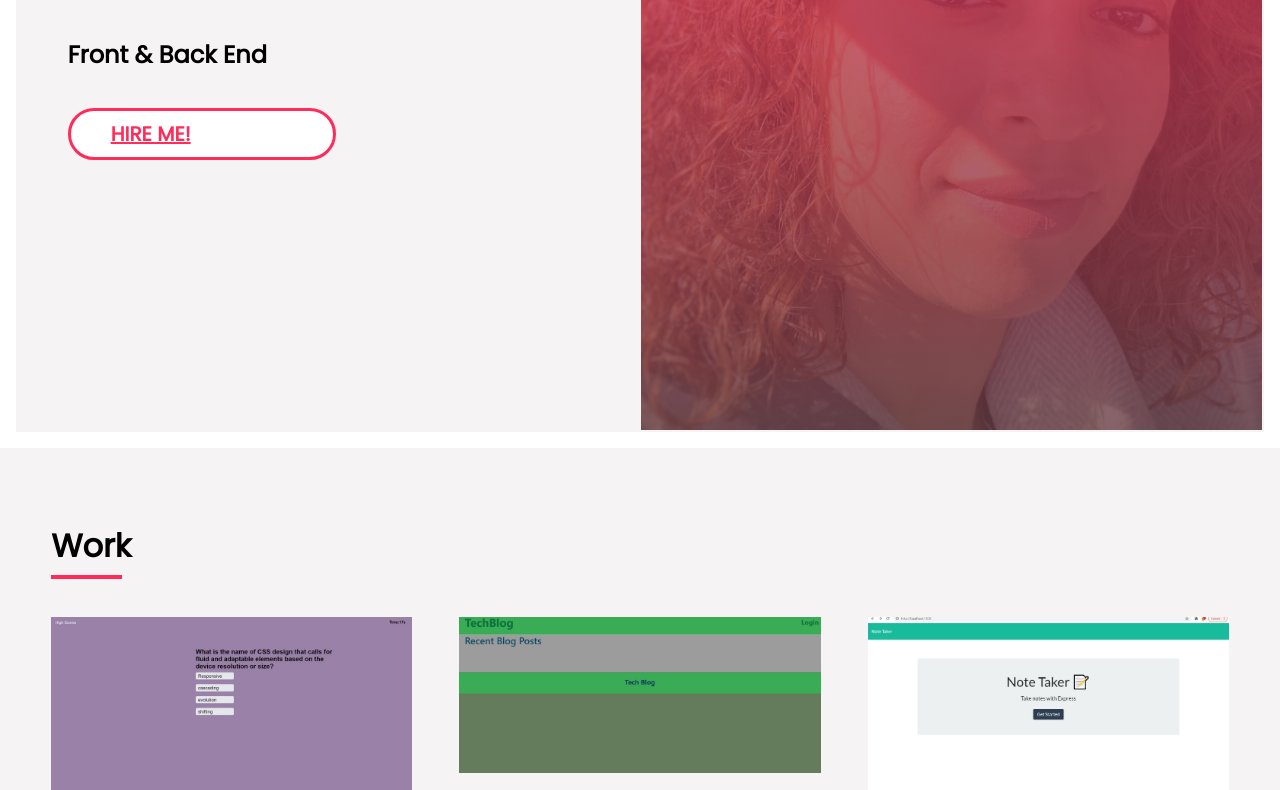
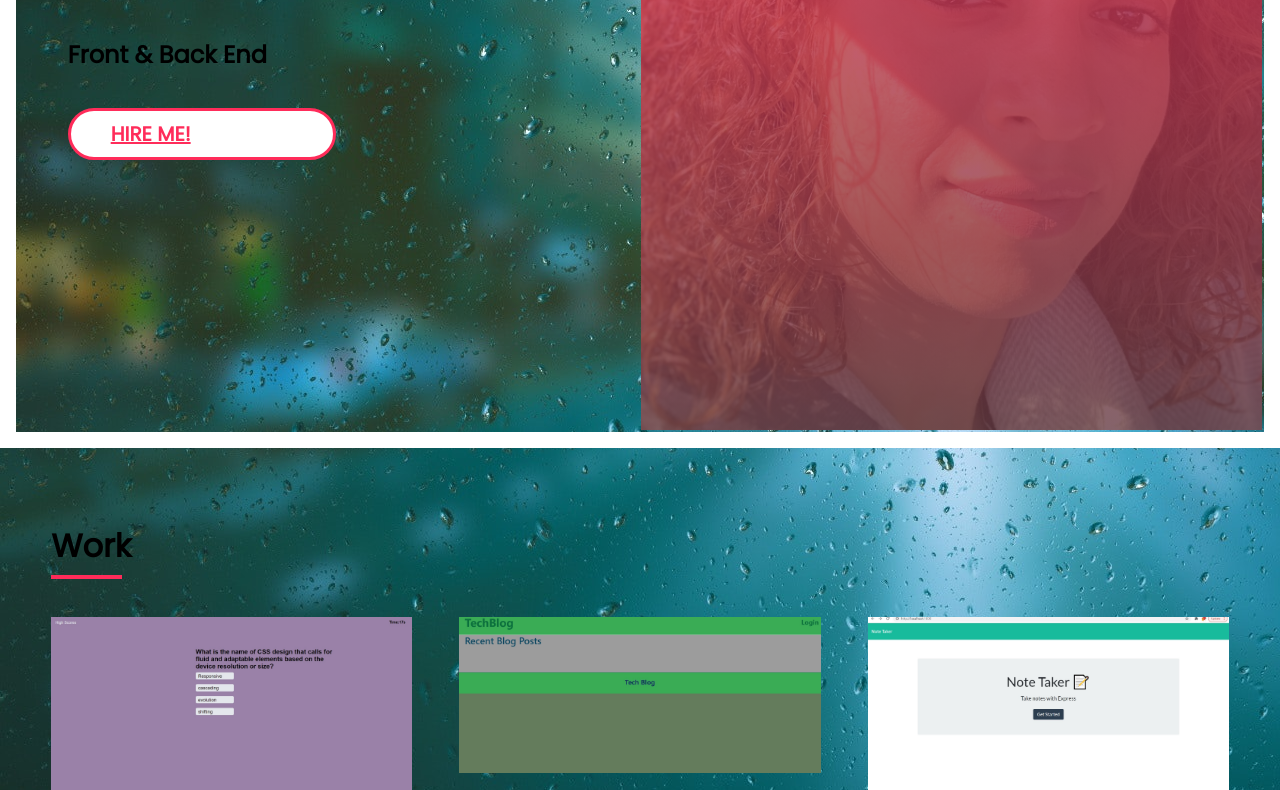
Before and after one commit to shaimajobran/Updated-Potfolio-3, a plain HTML site: page index.html in a window 1280 px wide. Shown: the part 350-1140 px from the top of the page. Drawn offline with nearby package versions, Linux system fonts and the light colour scheme.

Commit message:
background

```diff
--- a/index.css
+++ b/index.css
@@ -7,7 +7,7 @@ body {
     max-width:100vw;
     overflow-x:hidden;
     scroll-behavior: smooth;
-    background-color: rgb(245, 243, 243);
+    background-image:url('images/11.jpg');
 }
 p{
     font-family: 'poppins',sans-serif;
```
Also changed, not shown: images/11.jpg (added), 2 other files.
